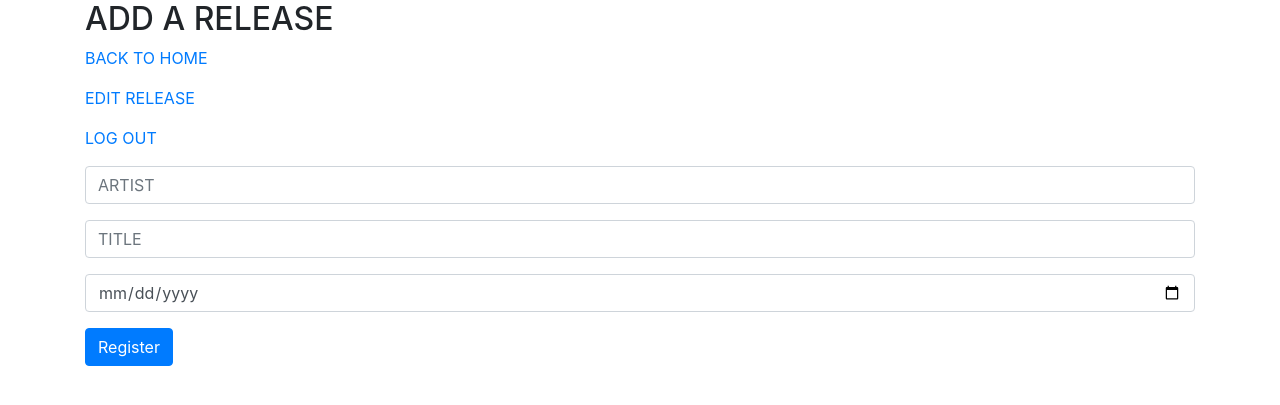
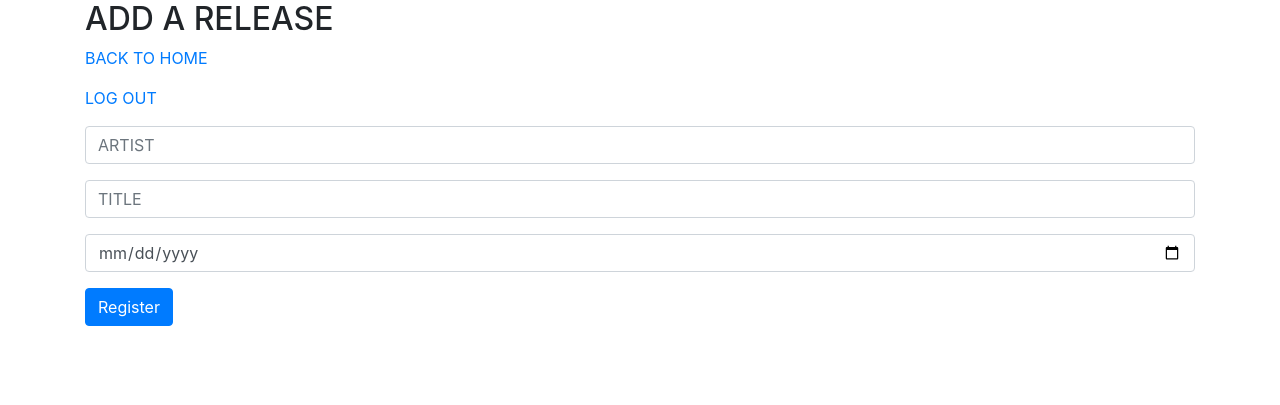
Before and after one commit to LakeSuburbia/ReleasesWebsite, a Django app: page /add_release in a window 1280 px wide. Shown: the top 405 px of the page. Run offline with Django 3.2, Linux system fonts and the light colour scheme; some libraries are stand-ins or nearby versions.

Commit message:
Menu fix

```diff
--- a/Releases/releases/ReleasesApp/templates/releases/add_release.html
+++ b/Releases/releases/ReleasesApp/templates/releases/add_release.html
@@ -4,8 +4,7 @@
 
     <h2>ADD A RELEASE</h2>
 
-    <p><a href="{% url 'login' %}">BACK TO HOME</a> </p>
-    <p><a href="{% url 'edit_release' id %}">EDIT RELEASE</a> </p>
+    <p><a href="{% url 'index' %}">BACK TO HOME</a> </p>
     <p> <a href="{% url 'login' %}">LOG OUT</a> </p>
 
     {% if message %}
--- a/Releases/releases/ReleasesApp/templates/releases/edit_release.html
+++ b/Releases/releases/ReleasesApp/templates/releases/edit_release.html
@@ -4,8 +4,7 @@
 
     <h2>EDIT {{artist}} - {{title}}</h2>
 
-    <p><a href="{% url 'login' %}">BACK TO HOME</a> </p>
-    <p><a href="{% url 'edit_release' id %}">EDIT RELEASE</a> </p>
+    <p><a href="{% url 'index' %}">BACK TO HOME</a> </p>
     <p> <a href="{% url 'login' %}">LOG OUT</a> </p>
 
     {% if message %}
--- a/Releases/releases/ReleasesApp/templates/releases/release.html
+++ b/Releases/releases/ReleasesApp/templates/releases/release.html
@@ -4,7 +4,7 @@
 
     <h2> {{ artist }} - {{ title }} released on: {{release_date}}</h2>
 
-    <p><a href="{% url 'login' %}">BACK TO HOME</a> </p>
+    <p><a href="{% url 'index' %}">BACK TO HOME</a> </p>
     <p><a href="{% url 'edit_release' id %}">EDIT RELEASE</a> </p>
     <p> <a href="{% url 'login' %}">LOG OUT</a> </p>
 
```
Also changed, not shown: Releases/releases/db.sqlite3.
